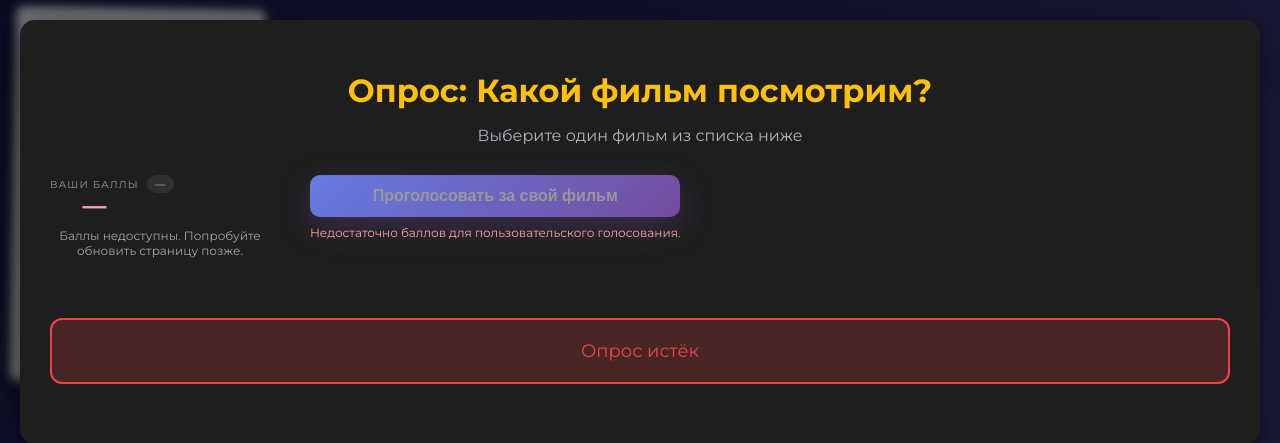
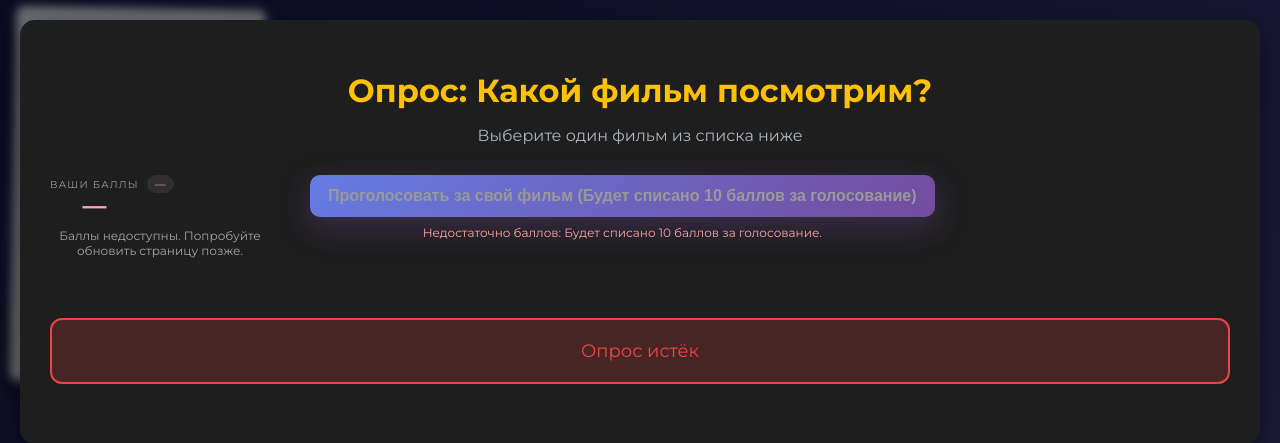
Before and after one commit to BogdanKuklenko/movie-lottery-selfhost, a Flask app: page /p/1 in a window 1280 px wide. Shown: the top 443 px of the page. Run offline with Flask 3, Linux system fonts and the light colour scheme; tables that the repository leaves empty hold one stand-in row (values such as "Sample post"); grey boxes marked "Sample" are stand-in pictures.

Commit message:
Use dynamic custom vote cost in poll UI

```diff
--- a/movie_lottery/routes/main_routes.py
+++ b/movie_lottery/routes/main_routes.py
@@ -16,6 +16,13 @@ def inject_poll_settings():
     return {
         'poll_api_base_url': current_app.config.get('POLL_API_BASE_URL'),
     }
+
+
+def _get_custom_vote_cost():
+    try:
+        return max(0, int(current_app.config.get('POLL_CUSTOM_VOTE_COST', 10)))
+    except (TypeError, ValueError):
+        return 10
 
 @main_bp.route('/health')
 def health():
@@ -119,6 +126,7 @@ def view_poll(poll_id):
     return render_template(
         'poll.html',
         poll=poll,
+        custom_vote_cost=_get_custom_vote_cost(),
         background_photos=get_background_photos()
     )
 
--- a/movie_lottery/static/js/pages/poll.js
+++ b/movie_lottery/static/js/pages/poll.js
@@ -63,7 +63,9 @@ document.addEventListener('DOMContentLoaded', async () => {
     const customVoteTitle = document.getElementById('custom-vote-title');
     const customVoteYear = document.getElementById('custom-vote-year');
     const customVoteRating = document.getElementById('custom-vote-rating');
+    const customVoteCostDescription = document.getElementById('custom-vote-cost-description');
     const customVoteDescription = document.getElementById('custom-vote-description');
+    const pollConfigNode = document.getElementById('poll-config');
 
     let selectedMovie = null;
     let progressTimeoutId = null;
@@ -84,6 +86,11 @@ document.addEventListener('DOMContentLoaded', async () => {
     const PLACEHOLDER_POSTER = 'https://via.placeholder.com/200x300.png?text=No+Image';
 
     initializePointsWidget();
+    const initialCustomVoteCost = Number(pollConfigNode?.dataset.customVoteCost);
+    if (Number.isFinite(initialCustomVoteCost)) {
+        customVoteCost = initialCustomVoteCost;
+    }
+    updateCustomVoteCostLabels(customVoteCost);
 
     const getMoviePoints = (movie) => {
         const rawPoints = movie?.points;
@@ -111,6 +118,7 @@ document.addEventListener('DOMContentLoaded', async () => {
         voterToken = pollData.voter_token || null;
         updatePointsBalance(pollData.points_balance, pollData.points_earned_total);
         customVoteCost = Number(pollData.custom_vote_cost) || 0;
+        updateCustomVoteCostLabels(customVoteCost);
         moviesList = Array.isArray(pollData.movies) ? pollData.movies : [];
         updateCustomVoteButtonState({
             balance: pollData.points_balance,
@@ -429,11 +437,39 @@ document.addEventListener('DOMContentLoaded', async () => {
         return `${value} ${decl}`;
     }
 
+    function formatCustomVoteCostPhrase(cost, { capitalized = false } = {}) {
+        const normalizedCost = Number.isFinite(cost) ? cost : 0;
+        const phrase = normalizedCost > 0
+            ? `будет списано ${formatPoints(normalizedCost)} за голосование`
+            : 'баллы не списываются за голосование';
+        if (!capitalized || !phrase) {
+            return phrase;
+        }
+        return `${phrase.charAt(0).toUpperCase()}${phrase.slice(1)}`;
+    }
+
     function formatPointsBadge(points) {
         if (!Number.isFinite(points) || points <= 0) {
             return '0';
         }
         return `+${points}`;
+    }
+
+    function updateCustomVoteCostLabels(cost = customVoteCost) {
+        const capitalizedPhrase = formatCustomVoteCostPhrase(cost, { capitalized: true });
+        const baseButtonLabel = 'Проголосовать за свой фильм';
+        const buttonLabel = capitalizedPhrase
+            ? `${baseButtonLabel} (${capitalizedPhrase})`
+            : baseButtonLabel;
+
+        if (customVoteBtn) {
+            customVoteBtn.textContent = buttonLabel;
+            customVoteBtn.title = capitalizedPhrase || baseButtonLabel;
+        }
+
+        if (customVoteCostDescription && capitalizedPhrase) {
+            customVoteCostDescription.textContent = `${capitalizedPhrase}.`;
+        }
     }
 
     function declOfNum(number, titles) {
@@ -519,7 +555,7 @@ document.addEventListener('DOMContentLoaded', async () => {
             }
 
             if (!canUseCustomVote()) {
-                showToast('Недостаточно баллов для пользовательского голосования', 'error');
+                showToast(buildCustomVoteInsufficientMessage(), 'error');
                 return;
             }
 
@@ -583,7 +619,9 @@ document.addEventListener('DOMContentLoaded', async () => {
         customVoteTitle.textContent = '';
         customVoteYear.textContent = '';
         customVoteRating.textContent = '';
-        customVoteDescription.textContent = '';
+        if (customVoteDescription) {
+            customVoteDescription.textContent = '';
+        }
         showCustomVoteStatus('hidden');
         updateCustomVoteActionsState();
     }
@@ -654,6 +692,13 @@ document.addEventListener('DOMContentLoaded', async () => {
         return !hasVoted && typeof pointsBalance === 'number' && pointsBalance >= customVoteCost;
     }
 
+    function buildCustomVoteInsufficientMessage() {
+        const costPhrase = formatCustomVoteCostPhrase(customVoteCost, { capitalized: true });
+        return costPhrase
+            ? `Недостаточно баллов: ${costPhrase}.`
+            : 'Недостаточно баллов для пользовательского голосования.';
+    }
+
     function updateCustomVoteButtonState(options = {}) {
         if (!customVoteBtn) return;
         const balanceValue = typeof options.balance === 'number' ? options.balance : pointsBalance;
@@ -668,13 +713,11 @@ document.addEventListener('DOMContentLoaded', async () => {
 
         customVoteBtn.disabled = disabled;
         if (customVoteWarning) {
+            customVoteWarning.textContent = buildCustomVoteInsufficientMessage();
             customVoteWarning.hidden = !isInsufficient;
         }
-        const costLabel = customVoteCost > 0
-            ? `Проголосовать за свой фильм (−${customVoteCost} баллов)`
-            : 'Проголосовать за свой фильм';
-        customVoteBtn.textContent = costLabel;
-        customVoteBtn.title = costLabel;
+
+        updateCustomVoteCostLabels();
     }
 
     function updateCustomVoteActionsState() {
@@ -693,7 +736,7 @@ document.addEventListener('DOMContentLoaded', async () => {
     async function submitCustomVote() {
         if (!customVoteMovie || isCustomVoteSubmitting) return;
         if (!canUseCustomVote()) {
-            showToast('Недостаточно баллов для пользовательского голосования', 'error');
+            showToast(buildCustomVoteInsufficientMessage(), 'error');
             return;
         }
 
--- a/movie_lottery/templates/poll.html
+++ b/movie_lottery/templates/poll.html
@@ -43,11 +43,17 @@
                         id="custom-vote-btn"
                         class="custom-vote-btn"
                         type="button"
-                        title="За пользовательский голос будет списано 10 баллов"
+                        title="Проголосовать за свой фильм"
+                        data-custom-vote-cost="{{ custom_vote_cost }}"
                     >
-                        Проголосовать за свой фильм (−10 баллов)
+                        Проголосовать за свой фильм
                     </button>
-                    <p id="custom-vote-insufficient" class="custom-vote-warning" hidden>
+                    <p
+                        id="custom-vote-insufficient"
+                        class="custom-vote-warning"
+                        data-custom-vote-cost="{{ custom_vote_cost }}"
+                        hidden
+                    >
                         Недостаточно баллов для пользовательского голосования.
                     </p>
                 </div>
@@ -94,7 +100,13 @@
     <div id="custom-vote-modal" class="modal-overlay" style="display: none;">
         <div class="modal-content custom-vote-content">
             <h2>Проголосовать за свой фильм</h2>
-            <p class="custom-vote-description">Для поиска и голосования будет списано 10 баллов.</p>
+            <p
+                id="custom-vote-cost-description"
+                class="custom-vote-description"
+                data-custom-vote-cost="{{ custom_vote_cost }}"
+            >
+                Будет списано {{ custom_vote_cost }} баллов за голосование.
+            </p>
             <label class="custom-vote-label" for="custom-vote-input">Название фильма или ссылка на Кинопоиск</label>
             <div class="custom-vote-input-row">
                 <input id="custom-vote-input" class="custom-vote-input" type="text" placeholder="Введите название фильма">
@@ -135,6 +147,7 @@
     <script>
         const pollId = {{ poll.id|tojson }};
     </script>
+    <div id="poll-config" data-custom-vote-cost="{{ custom_vote_cost }}" hidden></div>
     <script>
         window.appConfig = window.appConfig || {};
         window.appConfig.pollApiBaseUrl = {{ poll_api_base_url|tojson }};
```
